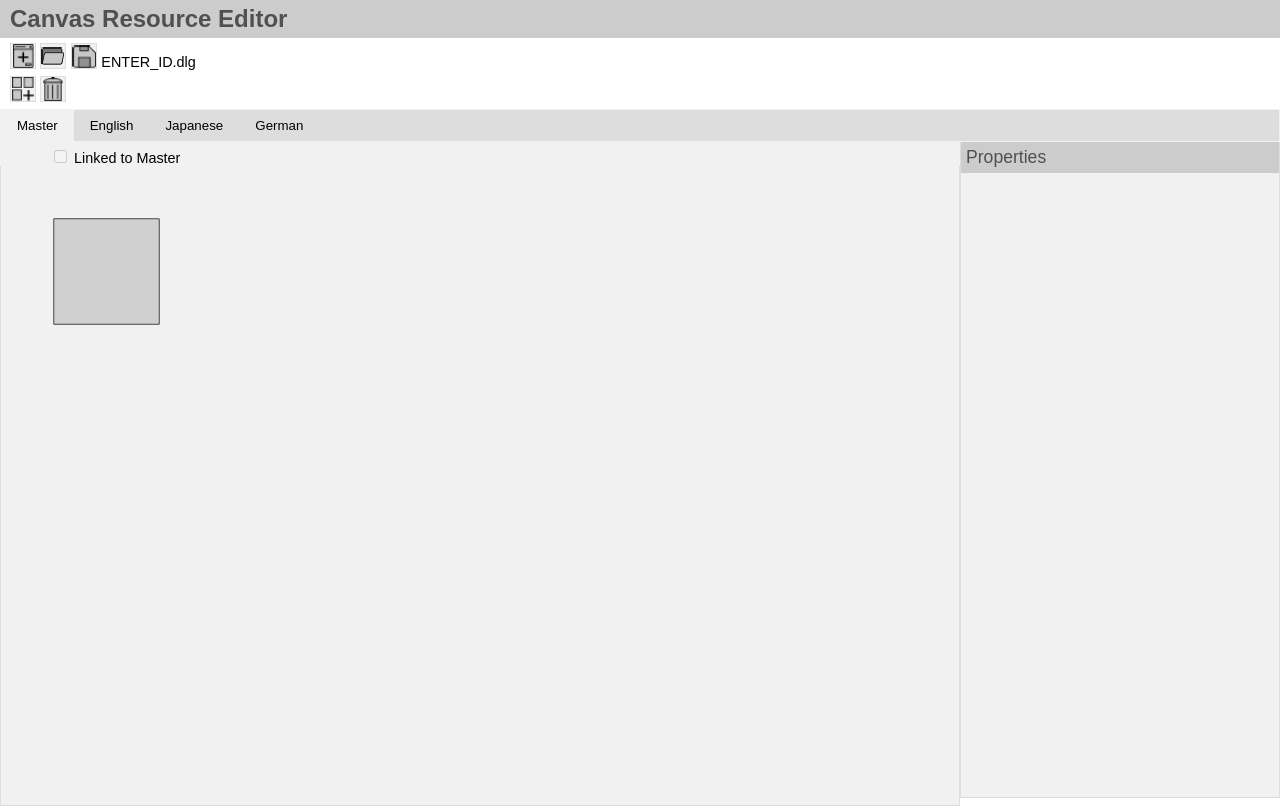
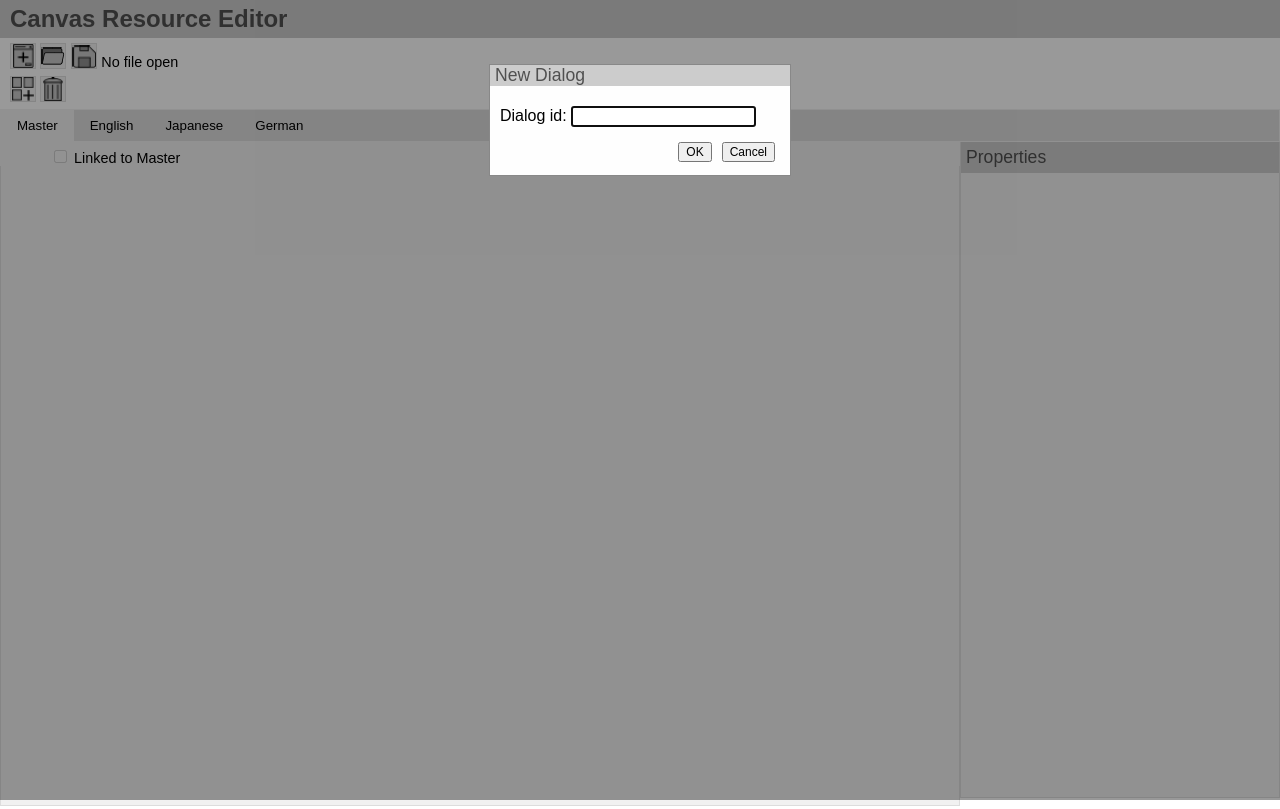
Before and after one commit to xmil9/cred, a website with bundled scripts: page cred.html in a window 1280 px wide. Both pictures are taken after a click on the button 23 px from the left and 56 px from the top of the page. Built offline with nearby package versions, Linux system fonts and the light colour scheme.

Commit message:
Use modal to enter dialog id before creating a new dialog.

```diff
--- a/controller.js
+++ b/controller.js
@@ -108,8 +108,8 @@ cred.controller = (function() {
       this._dispatch(source, 'onErrorOccurredNotification', errMsg);
     }
 
-    notifyCreateDialogChosen(source) {
-      this._dispatch(source, 'onCreateDialogNotification');
+    notifyCreateDialogChosen(source, dlgId) {
+      this._dispatch(source, 'onCreateDialogNotification', dlgId);
     }
 
     notifyDialogCreated(source, dlgResourceSet) {
--- a/cred.css
+++ b/cred.css
@@ -394,3 +394,52 @@ fieldset > div > span > label {
     background-image: url("resources/locally_disabled.png");
     background-repeat: no-repeat;
  }
+
+/* --- Modals --- */
+
+.modal-bkg {
+  /* Hidden by default */
+  display: none;
+  position: fixed;
+  /* Top-most element */
+  z-index: 1;
+  left: 0;
+  top: 0;
+  width: 100%;
+  height: 100%;
+  background-color: rgba(0,0,0,0.4);
+}
+
+.modal-wnd {
+  background-color: #fefefe;
+  margin: 5% auto auto auto;
+  border: 1px solid #888;
+  width: 300px;
+  height: 110px;
+}
+
+.modal-title {
+  background-color: #ccc;
+  margin-bottom: 10px;
+  color: rgb(80, 80, 80);
+  font-size: 1.1em;
+  font-weight: 500;
+  padding-left: 5px;
+}
+
+.modal-content {
+  padding: 10px;
+}
+
+.modal-btn {
+  color: black;
+  float: right;
+  font-size: 12px;
+  margin: 15px 5px 5px 5px;
+}
+
+.modal-btn:hover, .modal-btn:focus {
+  color: #111;
+  text-decoration: none;
+  cursor: pointer;
+}
--- a/cred.html
+++ b/cred.html
@@ -78,5 +78,17 @@
             <div id="property-list"></div>
         </div>
     </div>
+    <!-- New Dialog modal -->
+    <div id="new-dlg-modal-bkg" class="modal-bkg">
+        <div class="modal-wnd">
+            <div class="modal-title">New Dialog</div>
+            <div class="modal-content">
+                <label>Dialog id:</label>
+                <input type="text" id="new-dlg-id">
+                <button class="modal-btn" id="cancel-new-dlg">Cancel</button>
+                <button class="modal-btn" id="confirm-new-dlg">OK</button>
+            </div>
+        </div>
+    </div>
 </body>
 </html>
--- a/resource.js
+++ b/resource.js
@@ -64,8 +64,8 @@ cred.resource = (function() {
 
     // Notifications
 
-    onCreateDialogNotification() {
-      this._createDialog();
+    onCreateDialogNotification(dlgId) {
+      this._createDialog(dlgId);
     }
 
     onFilesChosenNotification(files) {
@@ -119,13 +119,13 @@ cred.resource = (function() {
     }
 
     // Resets the resoure managers internal state to hold a new dialog.
-    _createDialog() {
+    _createDialog(dlgId) {
       const dlgTitleText = '';
       const dlgTitleTextStrId = 'kTitleStrId';
 
       const builder = new cred.resource.DialogResourceSetBuilder();
       builder.addResource(
-        makeMinimalDialogResource(cred.locale.any, 'ENTER_ID', dlgTitleTextStrId)
+        makeMinimalDialogResource(cred.locale.any, dlgId, dlgTitleTextStrId)
       );
       for (const lang of cred.language) {
         const strMap = new StringMap();
--- a/ui.js
+++ b/ui.js
@@ -47,6 +47,9 @@ cred.ui = (function() {
       $('#add-ctrl-cmd').on('click', event => self._onAddControlCmdClicked(event));
       $('#remove-ctrl-cmd').on('click', event => self._onRemoveControlCmdClicked(event));
       $('.tab').on('click', event => self._onLocaleTabClicked(event));
+      // New Dialog modal.
+      $('#confirm-new-dlg').on('click', event => self._onNewDialogModalConfirmed(event));
+      $('#cancel-new-dlg').on('click', event => self._onNewDialogModalCanceled(event));
 
       this._populateAddControlMenu();
 
@@ -205,7 +208,7 @@ cred.ui = (function() {
 
     // Handles 'click' events for the 'new dialog' button.
     _onNewCmdClicked() {
-      this._controller.notifyCreateDialogChosen(this);
+      this._showNewDialogModal();
     }
 
     // Handles 'click' events for the 'open' button.
@@ -265,6 +268,22 @@ cred.ui = (function() {
       this._displayHeader.update();
     }
 
+    // Handles 'click' events for the 'OK' button of the New Dialog modal.
+    _onNewDialogModalConfirmed() {
+      const dlgId = $('#new-dlg-id').val();
+      if (typeof dlgId !== 'string' || dlgId.length === 0) {
+        this.showError('Enter a valid dialog id.');
+      } else {
+        $('#new-dlg-modal-bkg').hide();
+        this._controller.notifyCreateDialogChosen(this, dlgId);
+      }
+    }
+
+    // Handles 'click' events for the 'Cancel' button of the New Dialog modal.
+    _onNewDialogModalCanceled() {
+      $('#new-dlg-modal-bkg').hide();
+    }
+
     // --- Internal functions ---
 
     // Returns the HTML element where the dialog for a given locale is displayed.
@@ -312,6 +331,14 @@ cred.ui = (function() {
     _closeDropdownMenus() {
       $('.dropdown-menu').removeClass('dropped');
     }
+
+    // Display a modal to enter data for a new dialog.
+    _showNewDialogModal() {
+      // Clear the dlg id text input.
+      $('#new-dlg-id').val('');
+      $('#new-dlg-modal-bkg').show();
+      $('#new-dlg-id').focus();
+    }
   }
 
   ///////////////////
```
